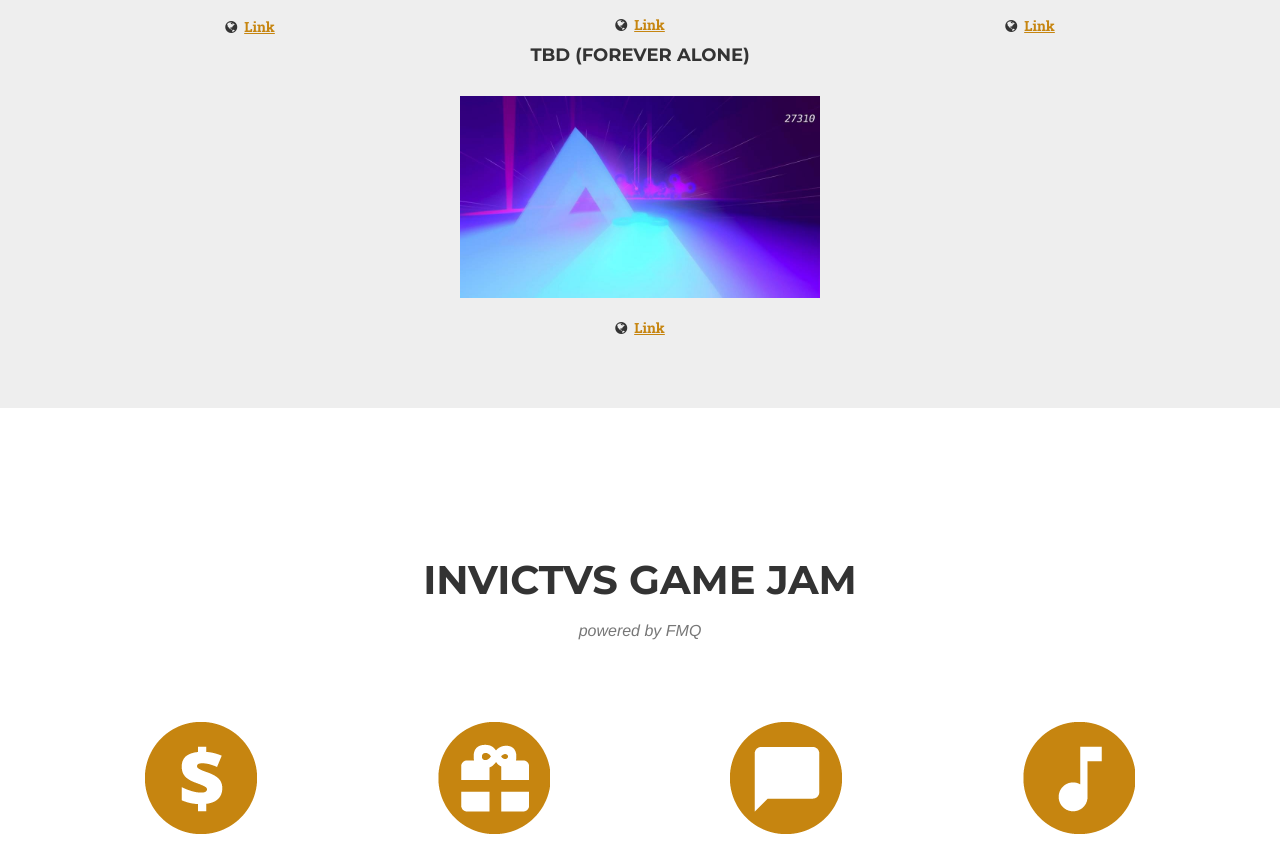
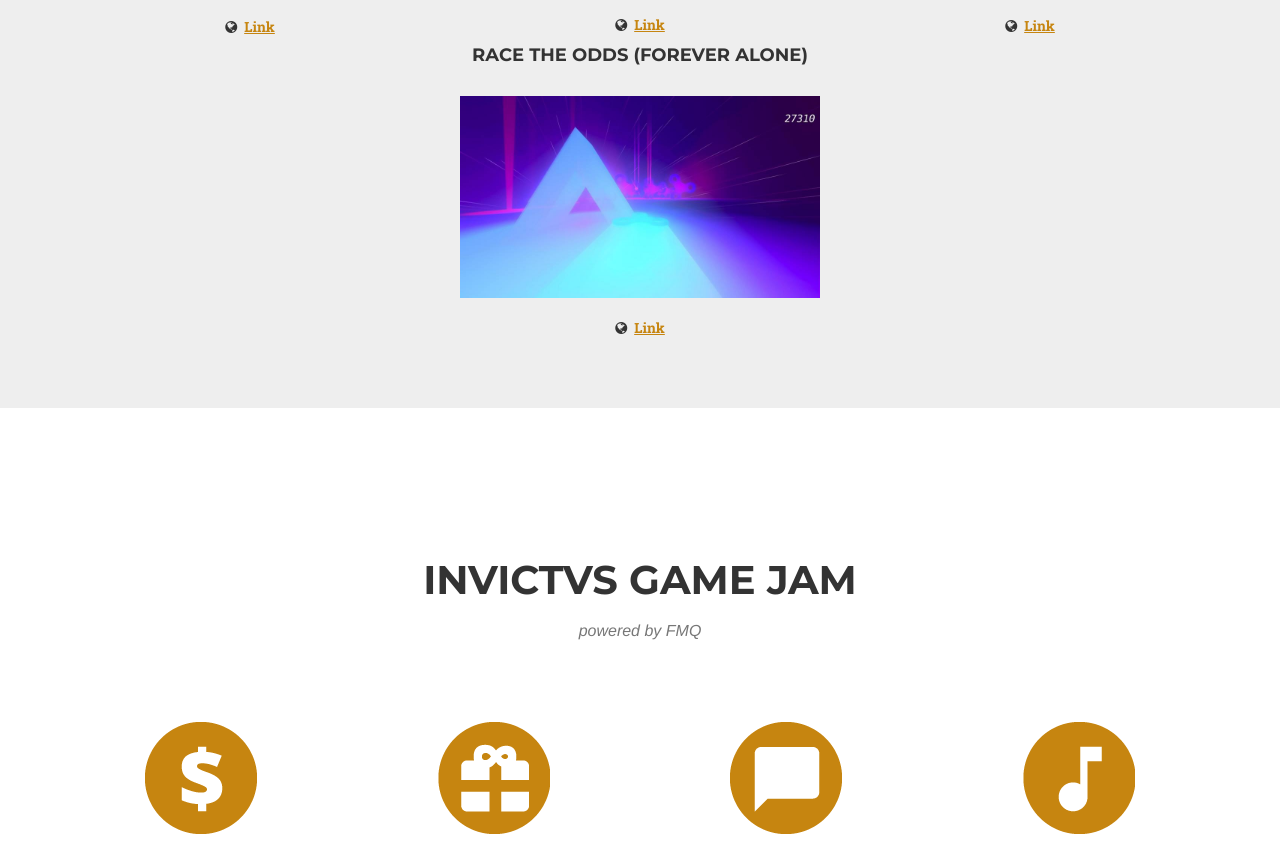
Before and after one commit to RuiGo/RuiGo.github.io, a website: page index.html in a window 1280 px wide. Shown: the part 3817-4663 px from the top of the page. Drawn offline with nearby package versions, Linux system fonts and the light colour scheme; a web font is replaced by a local one.

Commit message:
Nome do jogo sem nome  -.-'

```diff
--- a/index.html
+++ b/index.html
@@ -192,7 +192,7 @@ Take control of your Drone and battle your friends in a futuristic arena. Take a
                         <br>
                     </div>
                     <div class="col-xs-4 col-sm-4 col-md-4 col-lg-4 game-others">
-                        <h4>TBD (Forever Alone)</h4>
+                        <h4>Race The Odds (Forever Alone)</h4>
                         <br>
                         <a href="https://drive.google.com/file/d/0B0Z9kaxyQ209c1Z2OFFfV3MzT00/view" target="_blank"><img class="game-logo img-responsive img-centered" src="img/games/Spin2Win.jpg"></a>
                         <br>
```
